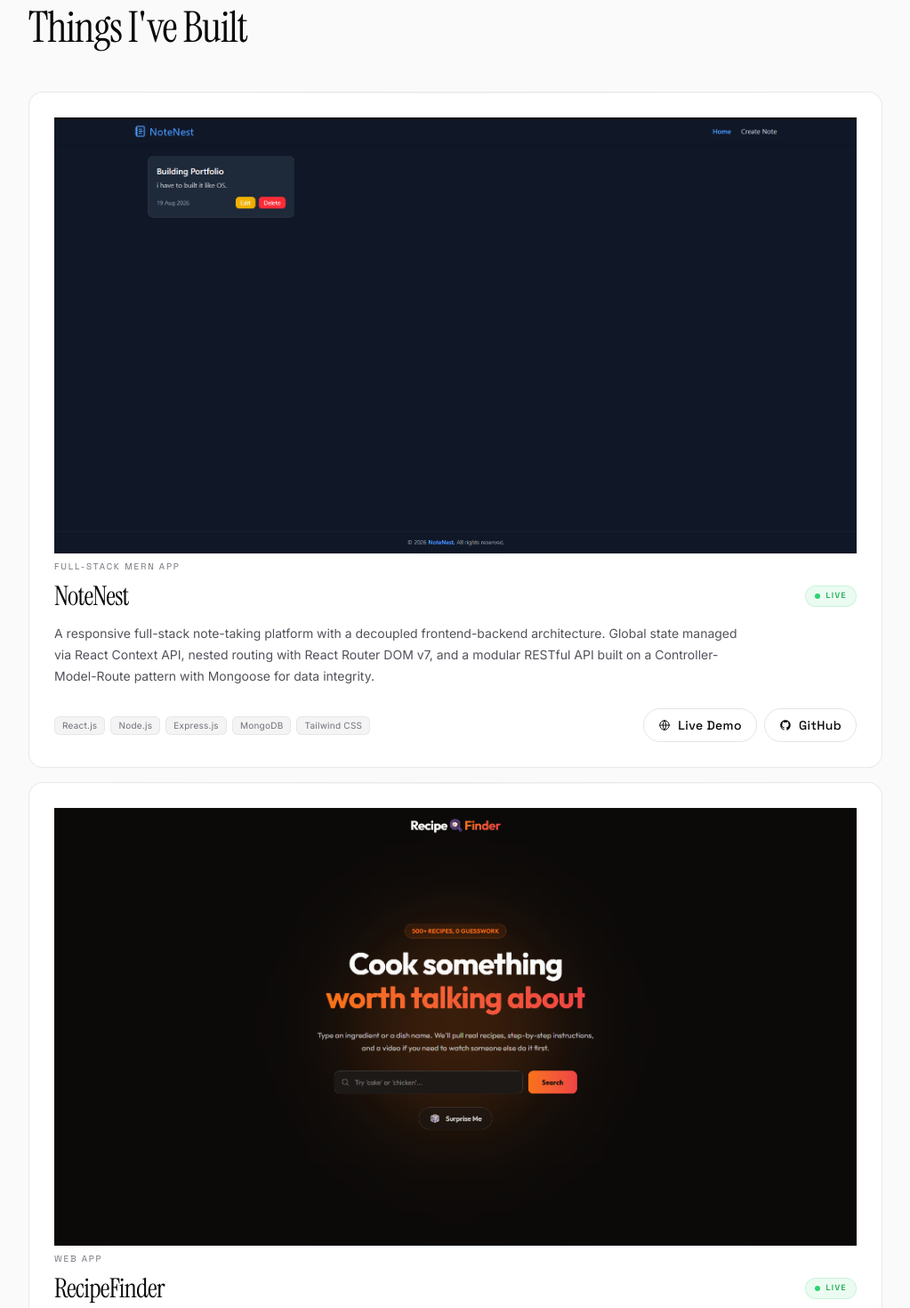
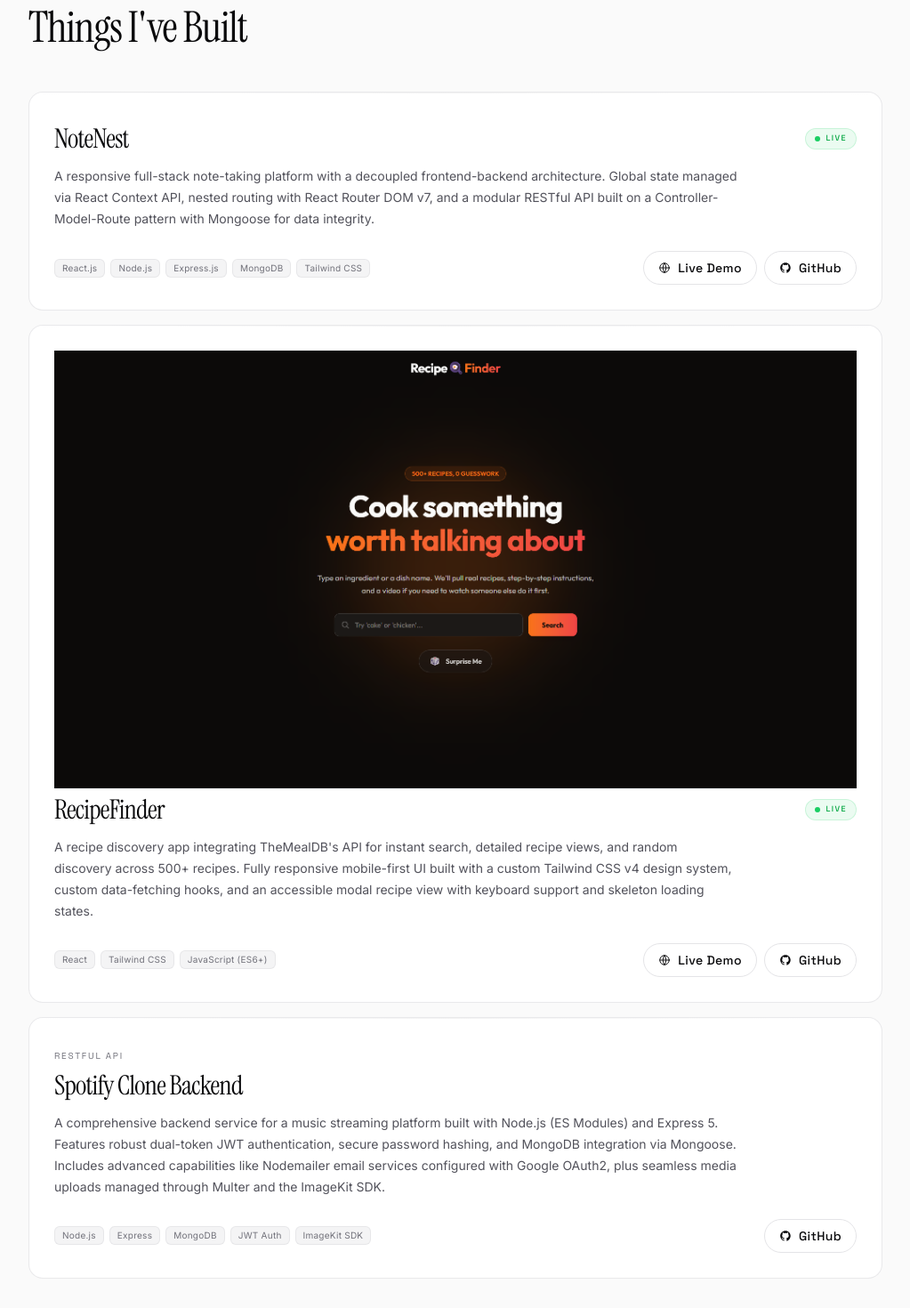
Before and after one commit to shivamkumarlogs/Portfolio, a React (Vite) app: page / in a window 1280 px wide. Shown: the part 660-2130 px from the top of the page at 89% size, without its empty margins (128-1151 px from the left). Built offline with nearby package versions, Linux system fonts and the light colour scheme.

Commit message:
chore: update project metadata and content details

```diff
--- a/index.html
+++ b/index.html
@@ -10,7 +10,7 @@
       href="https://fonts.googleapis.com/css2?family=Instrument+Serif:ital@0;1&family=Inter:wght@300;400;500;600&family=Space+Grotesk:wght@400;500;600;700&display=swap"
     />
     <meta name="viewport" content="width=device-width, initial-scale=1.0" />
-    <title>Shivam Kumar | Developer Portfolio</title>
+    <title>Shivam Kumar Portfolio</title>
     <script>
       (function () {
         try {
--- a/package.json
+++ b/package.json
@@ -1,7 +1,7 @@
 {
-  "name": "shivam-portfolio",
+  "name": "shivamkumar-portfolio",
   "private": true,
-  "version": "0.0.0",
+  "version": "1.0.0",
   "type": "module",
   "scripts": {
     "dev": "vite",
--- a/src/data/siteContent.js
+++ b/src/data/siteContent.js
@@ -57,21 +57,20 @@ export const socialLinks = [
 export const projects = [
   {
     title: "NoteNest",
-    eyebrow: "Full-Stack MERN App",
+    // eyebrow: "Full-Stack MERN App",
     description:
       "A responsive full-stack note-taking platform with a decoupled frontend-backend architecture. Global state managed via React Context API, nested routing with React Router DOM v7, and a modular RESTful API built on a Controller-Model-Route pattern with Mongoose for data integrity.",
     tags: ["React.js", "Node.js", "Express.js", "MongoDB", "Tailwind CSS"],
     spotlight: "Live",
-    screenshot: "notenest.png",
     links: [
       { label: "Live Demo", href: "https://note-nest-six-beryl.vercel.app/" },
-      { label: "GitHub", href: "https://github.com/shivamkumartech/notenest" },
+      { label: "GitHub", href: "https://github.com/shivamkumartech/else" },
     ],
   },
 
   {
     title: "RecipeFinder",
-    eyebrow: "Web App",
+    // eyebrow: "Web App",
     description:
       "A recipe discovery app integrating TheMealDB's API for instant search, detailed recipe views, and random discovery across 500+ recipes. Fully responsive mobile-first UI built with a custom Tailwind CSS v4 design system, custom data-fetching hooks, and an accessible modal recipe view with keyboard support and skeleton loading states.",
     tags: ["React", "Tailwind CSS", "JavaScript (ES6+)"],
```
Also changed, not shown: public/notenest.png (deleted).
